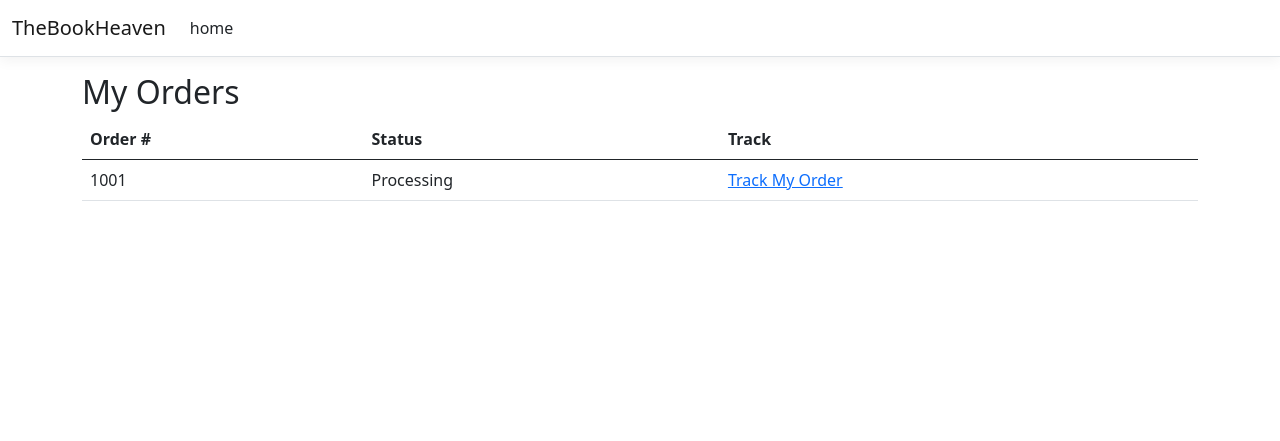
After one commit to maythukk/TheBookHeaven, an ASP.NET Core app: template TheBookHeaven/Views/Order/MyOrder.cshtml in a window 1280 px wide. The commit adds this page. Shown: the top 441 px of the page. Run offline with ASP.NET Core 8, Linux system fonts and the light colour scheme; the template is opened without the code that fills it, so the values that code supplies are empty; style sheets or scripts are compiled from the project's sources.

Commit message:
Add Home and My Orders Razor views [In Progress]

```diff
--- a/TheBookHeaven/Views/Home/Index.cshtml
+++ b/TheBookHeaven/Views/Home/Index.cshtml
@@ -1,8 +1,8 @@
 @{
-    ViewData["Title"] = "Home Page";
+    ViewData["Title"] = "Home";
 }
 
 <div class="text-center">
-    <h1 class="display-4">Welcome</h1>
-    <p>Learn about <a href="https://learn.microsoft.com/aspnet/core">building Web apps with ASP.NET Core</a>.</p>
+    <h1>Welcome to TheBookHeaven</h1>
+    <p>Discover the best books in every category.</p>
 </div>
--- /dev/null
+++ b/TheBookHeaven/Views/Order/MyOrder.cshtml
@@ -0,0 +1,14 @@
+@{
+    ViewData["Title"] = "My Orders";
+}
+
+<h2>My Orders</h2>
+
+<table class="table">
+    <thead>
+        <tr><th>Order #</th><th>Status</th><th>Track</th></tr>
+    </thead>
+    <tbody>
+        <tr><td>1001</td><td>Processing</td><td><a href="#">Track My Order</a></td></tr>
+    </tbody>
+</table>
```
